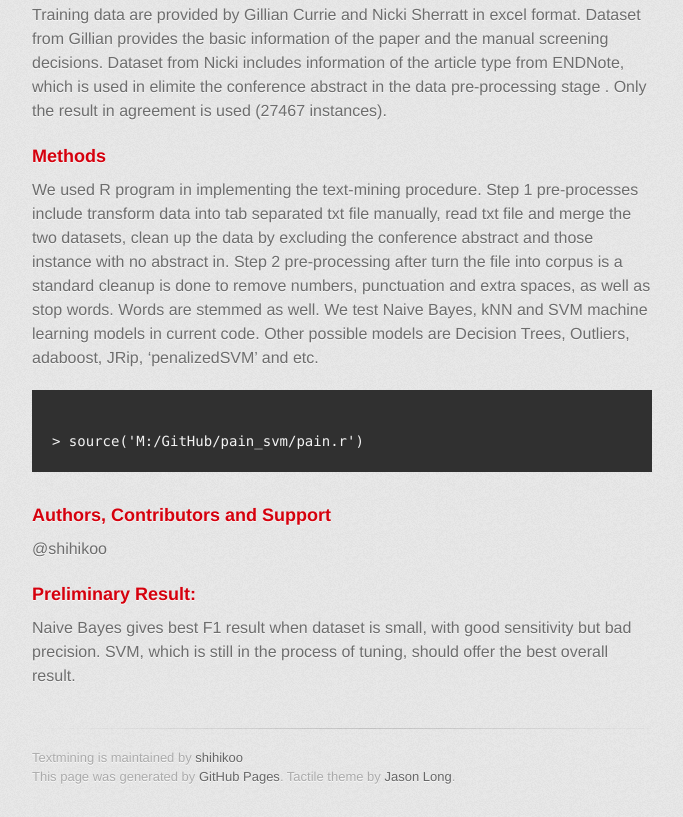
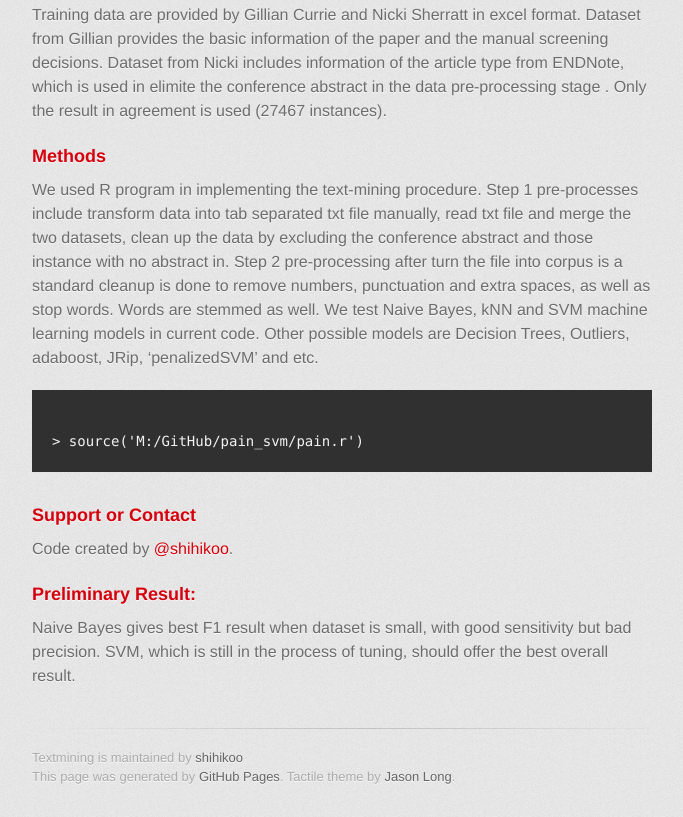
Before and after one commit to shihikoo/TextMining, a plain HTML site: page index.html in a window 1280 px wide. Shown: the part 677-1494 px from the top of the page, without its empty margins (298-981 px from the left). Drawn offline with Linux system fonts and the light colour scheme; a web font is replaced by a local one.

Commit message:
Update index.html

```diff
--- a/index.html
+++ b/index.html
@@ -67,9 +67,10 @@ We test Naive Bayes, kNN and SVM machine learning models in current code. Other
 </code></pre>
 
 <h3>
-<a name="authors-and-contributors" class="anchor" href="https://github.com/shihikoo"><span class="octicon octicon-link"></span></a> Authors, Contributors and Support</h3>
- </h3>
-<p> @shihikoo</p>
+<a name="support-or-contact" class="anchor" href="#support-or-contact"><span class="octicon octicon-link"></span></a>Support or Contact</h3> </h3>
+
+<p>Code created by <a href="https://github.com/blog/821" class="user-mention">@shihikoo</a>.</p>
+
 
 <h3>
 <a name="support-or-contact" class="anchor" href="#support-or-contact"><span class="octicon octicon-link"></span></a>Preliminary Result:
```
